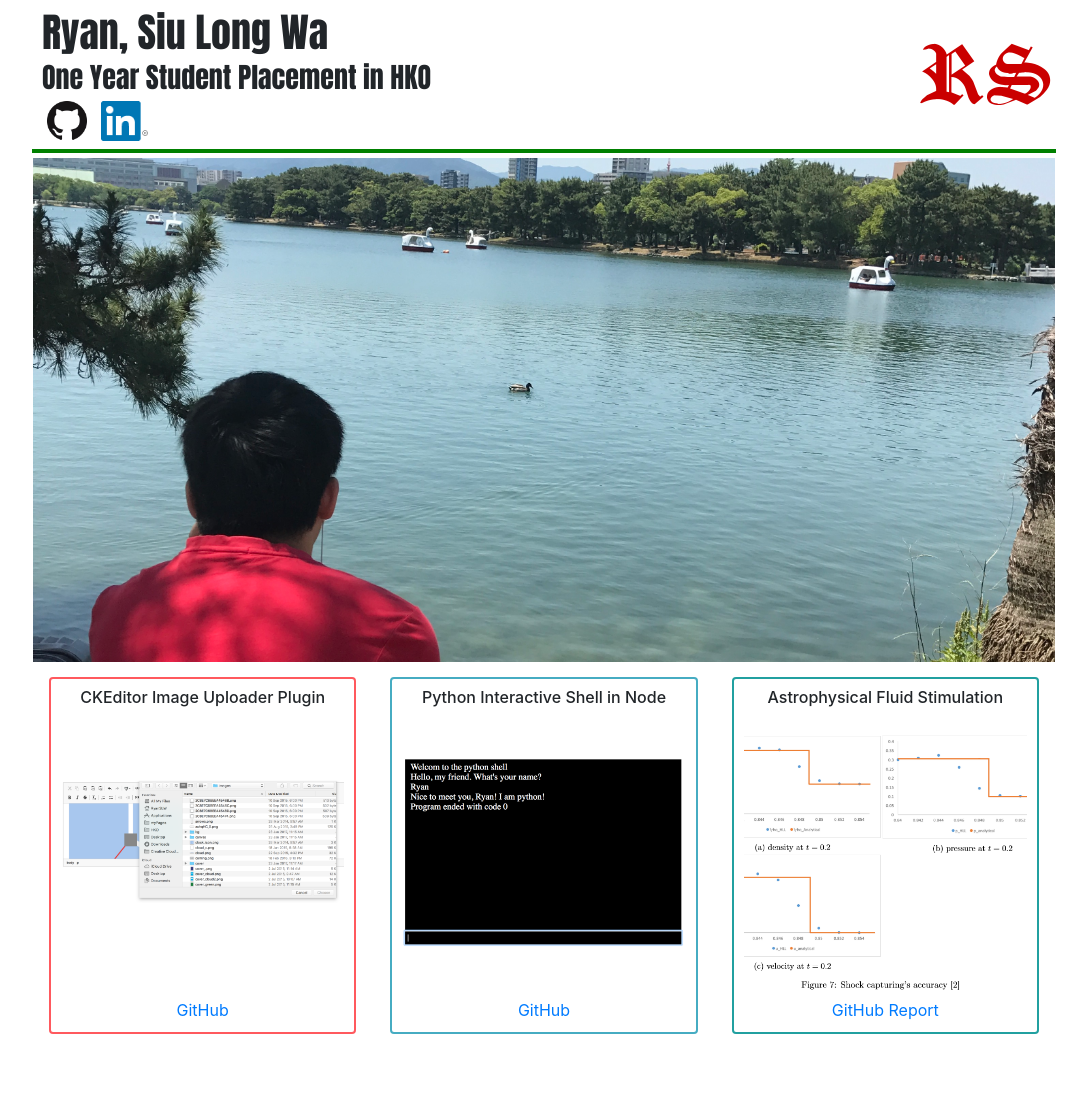
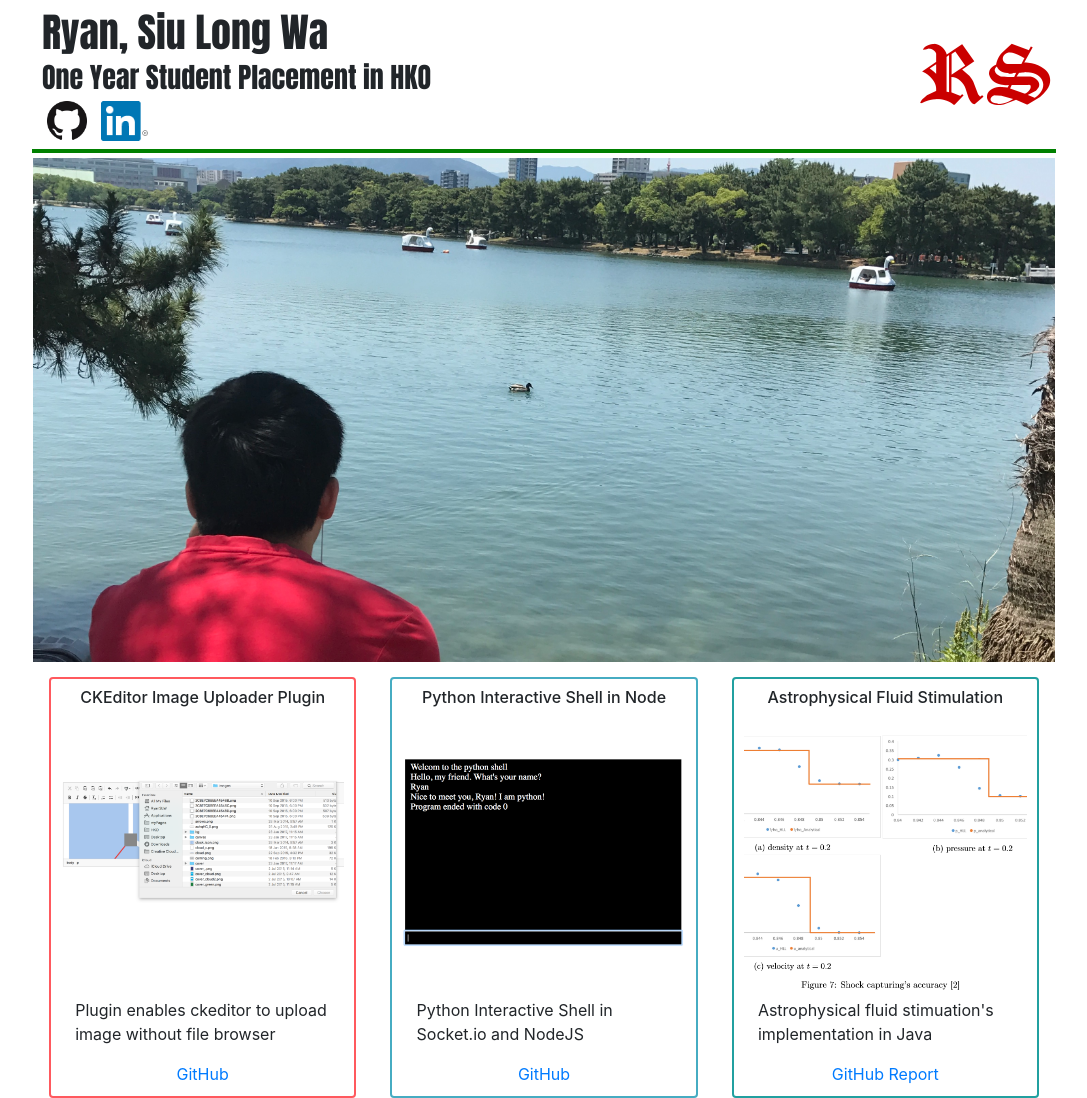
Before and after one commit to RyanSiu1995/Udacity_FullStackWebDeveloper_Project2, a plain HTML site: page index.html in a window 1280 px wide. Shown: the whole page, without its empty margins (96-1183 px from the left). Before the commit the page ends 1034 px from the top, so only its background shows below. Drawn offline with nearby package versions, Linux system fonts and the light colour scheme.

Commit message:
Add the detail back to display

```diff
--- a/css/style.css
+++ b/css/style.css
@@ -102,6 +102,11 @@ main#show-case section .project-thumbnail img {
 	width: 100%;
 }
 
+main#show-case .description-container {
+  text-align: left;
+  padding: 0 5%;
+}
+
 main#show-case section .link {
 	text-align: center;
 }
--- a/index.html
+++ b/index.html
@@ -49,6 +49,9 @@
 			<div class="project-thumbnail">
 				<img v-bind:src="item.image" v-bind:alt="item.title">
 			</div>
+			<div class="description-container">
+				<p class="description">{{item.detail}}</p>
+			</div>
 			<div class="link">
 				<a v-bind:href="'https://github.com/RyanSiu1995/' + item.github">GitHub</a>
 				<a v-if="item.report" v-bind:href="item.report">Report</a>
```
